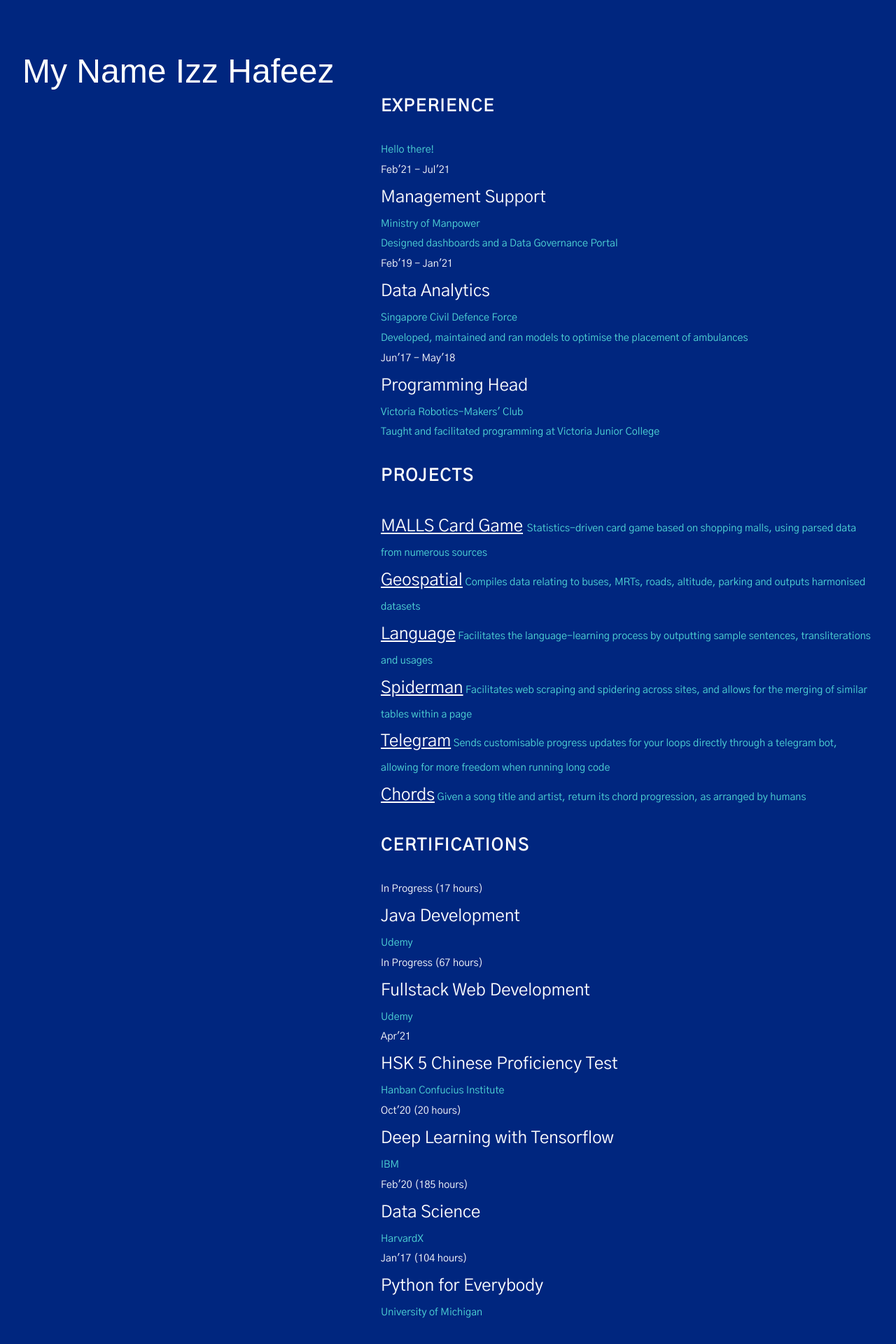
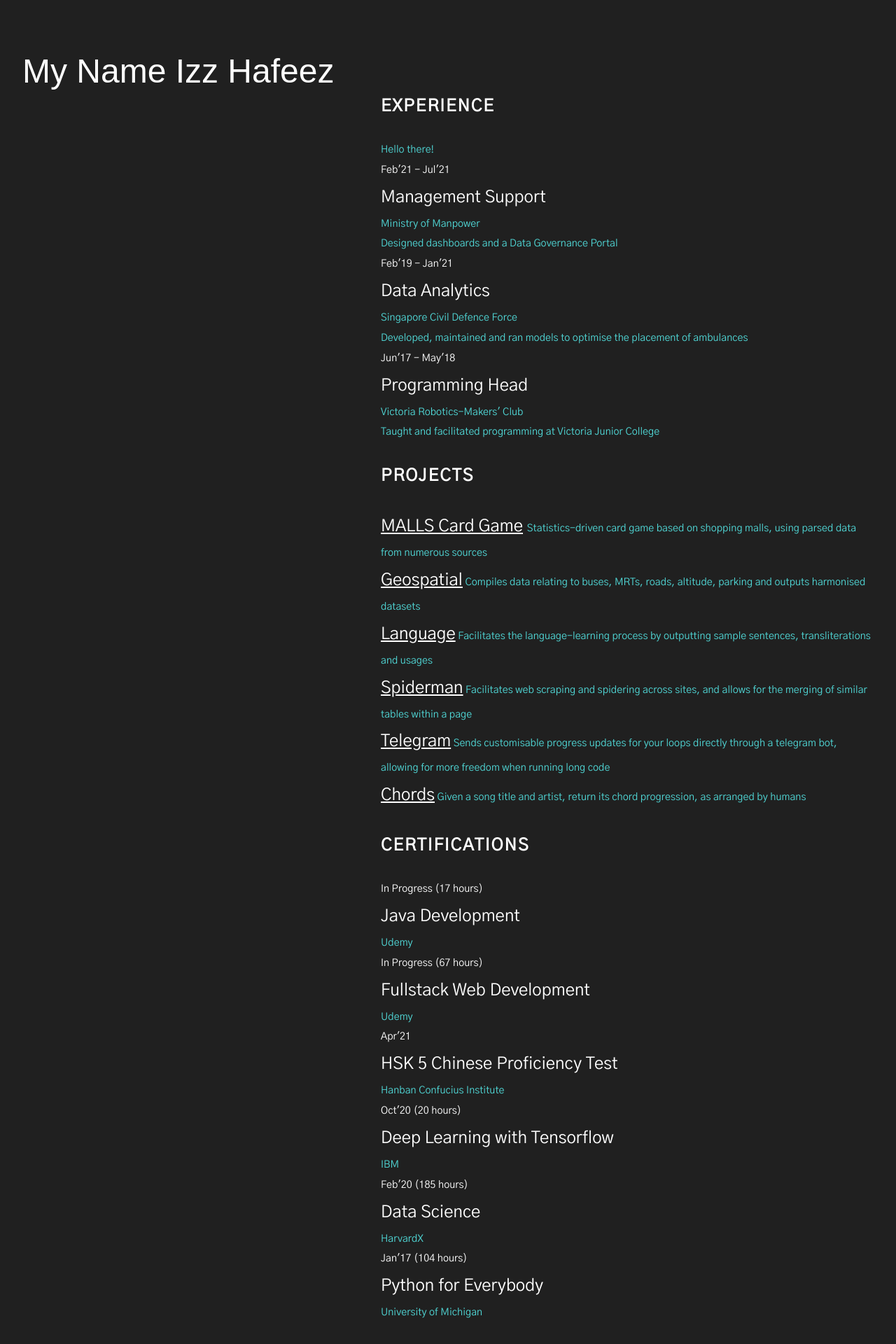
Before and after one commit to izzhafeez/website-v3, a PHP site: page /index.php in a window 1280 px wide. Shown: the top 1920 px of the page at 70% size. Run offline with PHP 8.4, Linux system fonts and the light colour scheme; some libraries are stand-ins or nearby versions.

Commit message:
Edited css file to readjust the color values

```diff
--- a/index.css
+++ b/index.css
@@ -12,8 +12,10 @@
 }
 
 :root {
-	--back: var(--barbadosblue);
-	--offback: #082D87;
+	/* --back: var(--barbadosblue); */
+	--back: #202020;
+	/* --offback: #082D87; */
+	--offback: #262626;
 	--entryhover: var(--estoniablue);
 	--text: white;
 	--alttext: #50D8D7;
```
